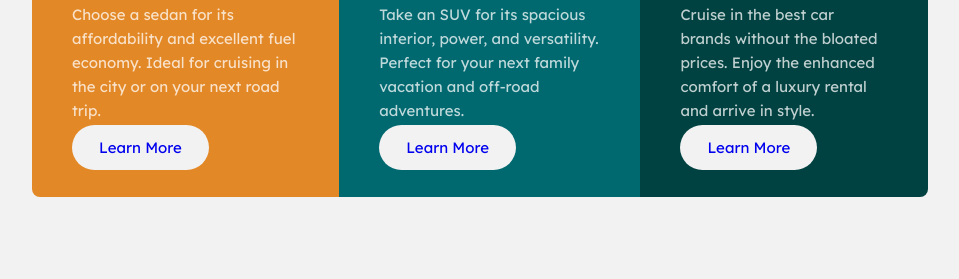
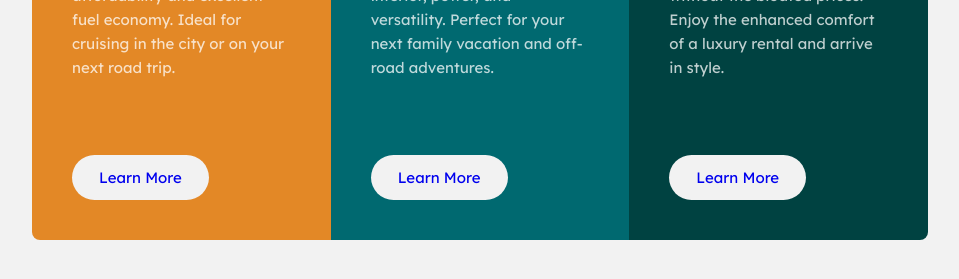
Before and after one commit to KellyRodrigues85/3-column-preview-card-component-main, a plain HTML site: page index.html in a window 1280 px wide. Shown: the part 393-672 px from the top of the page, without its empty margins (160-1119 px from the left). Drawn offline with Linux system fonts and the light colour scheme.

```diff
--- a/style.css
+++ b/style.css
@@ -56,4 +56,6 @@ body{
     background-color: hsl(0, 0%, 95%);
     padding: 13px 27px;
     border-radius: 26px;
+    margin-top: 60px;
+    display: inline-block;
 }
```
